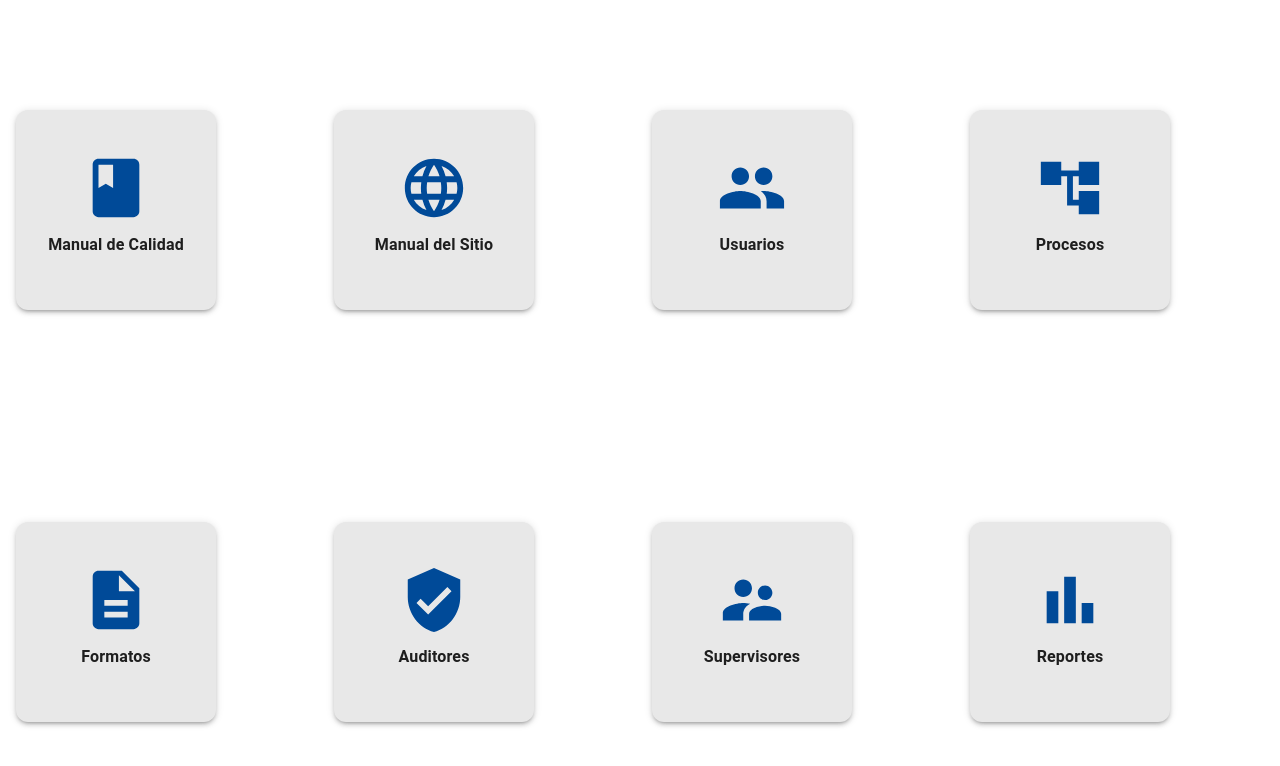
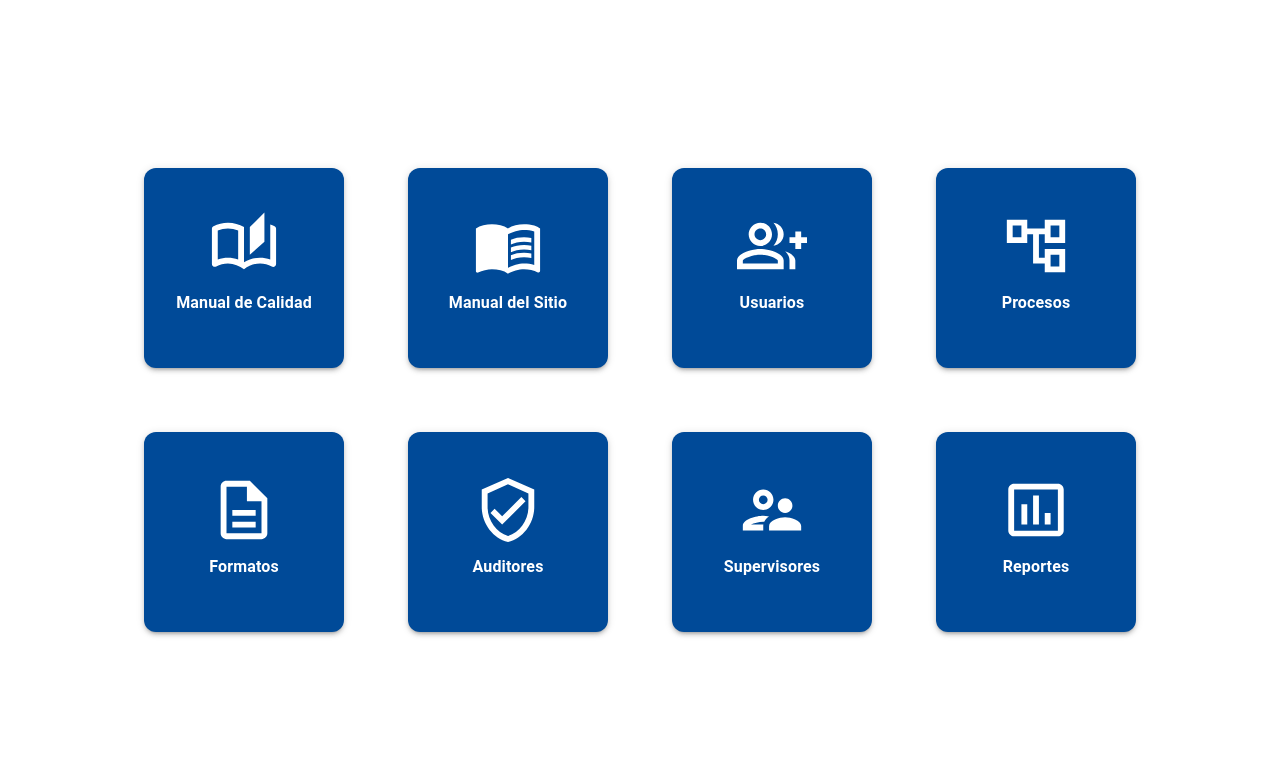
Before and after one commit to ShadowKnSs/sgc_frontend, a React (Create React App) app: page / in a window 1280 px wide. Shown: the top 766 px of the page. Built offline with nearby package versions, Linux system fonts and the light colour scheme.

Commit message:
Actualizacion del diseño de las cards del menu

```diff
--- a/src/components/menuCard.jsx
+++ b/src/components/menuCard.jsx
@@ -14,16 +14,17 @@ const MenuCard = ({ icon, title }) => {
         borderRadius: 3,
         boxShadow: 3,
         cursor: "pointer",
-        transition: "0.3s",
-        backgroundColor: "#E8E8E8",
+        backgroundColor: "#004A98",
+        transition: "transform 0.2s ease-in-out",
         "&:hover": {
+          transform: "scale(1.05)",
           boxShadow: 6,
-        },
+        }
       }}
     >
       <CardContent sx={{ display: "flex", flexDirection: "column", alignItems: "center" }}>
-        {React.cloneElement(icon, { sx: { color: "#004A98", fontSize: 70 } })}
-        <Typography variant="subtitle1" sx={{ marginTop: 1, fontWeight: "bold" }}>
+        {React.cloneElement(icon, { sx: { color: "#FFFFFF", fontSize: 70 } })}
+        <Typography variant="subtitle1" sx={{ marginTop: 1, fontWeight: "bold", color: "#FFF" }}>
           {title}
         </Typography>
       </CardContent>
--- a/src/views/welcome.jsx
+++ b/src/views/welcome.jsx
@@ -1,37 +1,38 @@
 import React from "react";
 import { Box } from "@mui/material";
 import MenuCard from "../components/menuCard";
-import BookIcon from "@mui/icons-material/Book";
-import LanguageIcon from "@mui/icons-material/Language";
-import PeopleIcon from "@mui/icons-material/People";
-import AccountTreeIcon from "@mui/icons-material/AccountTree";
-import DescriptionIcon from "@mui/icons-material/Description";
-import VerifiedUserIcon from "@mui/icons-material/VerifiedUser";
-import SupervisorAccountIcon from "@mui/icons-material/SupervisorAccount";
-import BarChartIcon from "@mui/icons-material/BarChart";
+import AutoStoriesOutlinedIcon from '@mui/icons-material/AutoStoriesOutlined';
+import MenuBookOutlinedIcon from '@mui/icons-material/MenuBookOutlined';
+import AccountTreeOutlinedIcon from '@mui/icons-material/AccountTreeOutlined';
+import DescriptionOutlinedIcon from '@mui/icons-material/DescriptionOutlined';
+import VerifiedUserOutlinedIcon from '@mui/icons-material/VerifiedUserOutlined';
+import SupervisorAccountOutlinedIcon from '@mui/icons-material/SupervisorAccountOutlined';
+import InsertChartOutlinedIcon from '@mui/icons-material/InsertChartOutlined';
+import GroupAddOutlinedIcon from '@mui/icons-material/GroupAddOutlined';
 
 const Welcome = () => {
   const menuItems = [
-    { icon: <BookIcon />, title: "Manual de Calidad" },
-    { icon: <LanguageIcon />, title: "Manual del Sitio" },
-    { icon: <PeopleIcon />, title: "Usuarios" },
-    { icon: <AccountTreeIcon />, title: "Procesos" },
-    { icon: <DescriptionIcon />, title: "Formatos" },
-    { icon: <VerifiedUserIcon />, title: "Auditores" },
-    { icon: <SupervisorAccountIcon />, title: "Supervisores" },
-    { icon: <BarChartIcon />, title: "Reportes" },
+    { icon: <AutoStoriesOutlinedIcon />, title: "Manual de Calidad" },
+    { icon: <MenuBookOutlinedIcon />, title: "Manual del Sitio" },
+    { icon: <GroupAddOutlinedIcon />, title: "Usuarios" },
+    { icon: <AccountTreeOutlinedIcon />, title: "Procesos" },
+    { icon: <DescriptionOutlinedIcon />, title: "Formatos" },
+    { icon: <VerifiedUserOutlinedIcon />, title: "Auditores" },
+    { icon: <SupervisorAccountOutlinedIcon />, title: "Supervisores" },
+    { icon: <InsertChartOutlinedIcon />, title: "Reportes" },
   ];
 
   return (
     <Box
       sx={{
         display: "grid",
-        gridTemplateColumns: "repeat(4, 1fr)",
-        gap: 3,
+        gridTemplateColumns: "repeat(4, auto)",
+        gap: 8,
+        placeItems: "center",
         justifyContent: "center",
-        alignItems: "center",
+        alignContent: "center",
         height: "100vh",
-        padding: 2,
+        width: "100%",
       }}
     >
       {menuItems.map((item, index) => (
```
Also changed, not shown: src/views/entityProcess.jsx (line endings or trailing spaces).
